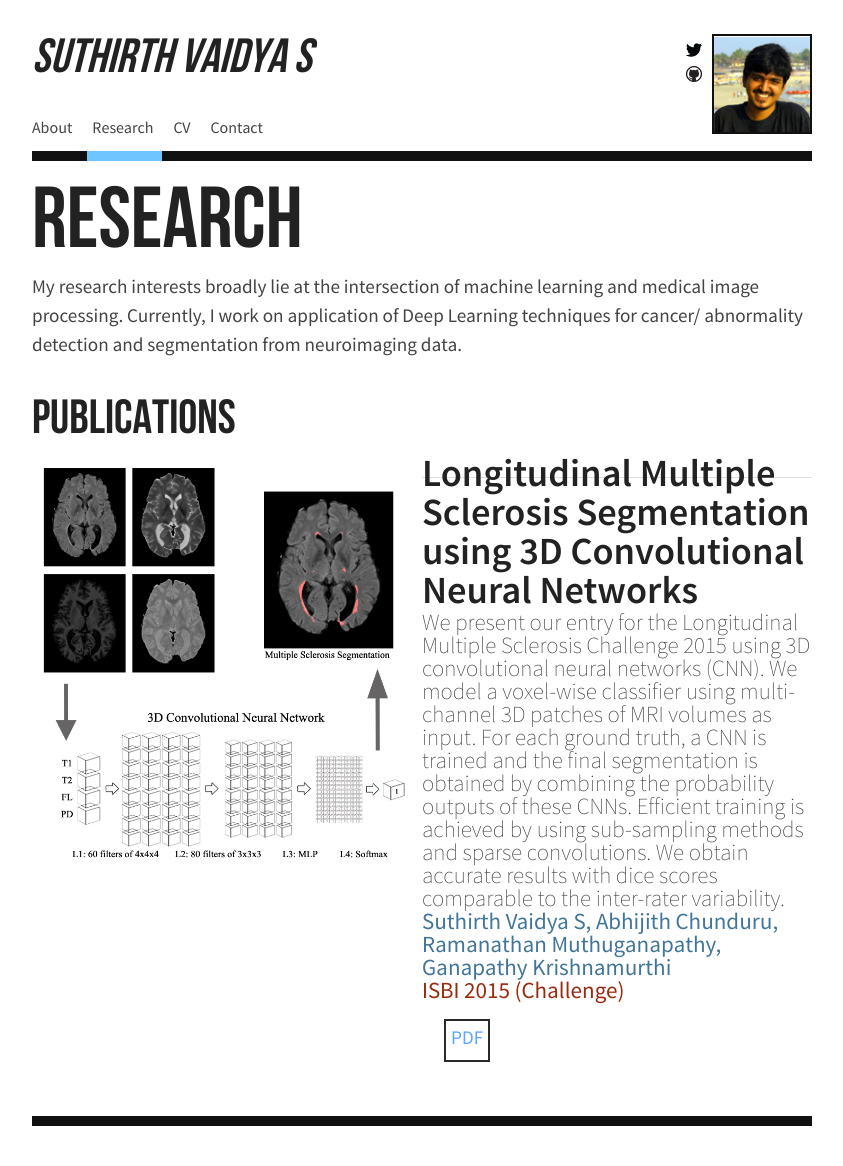
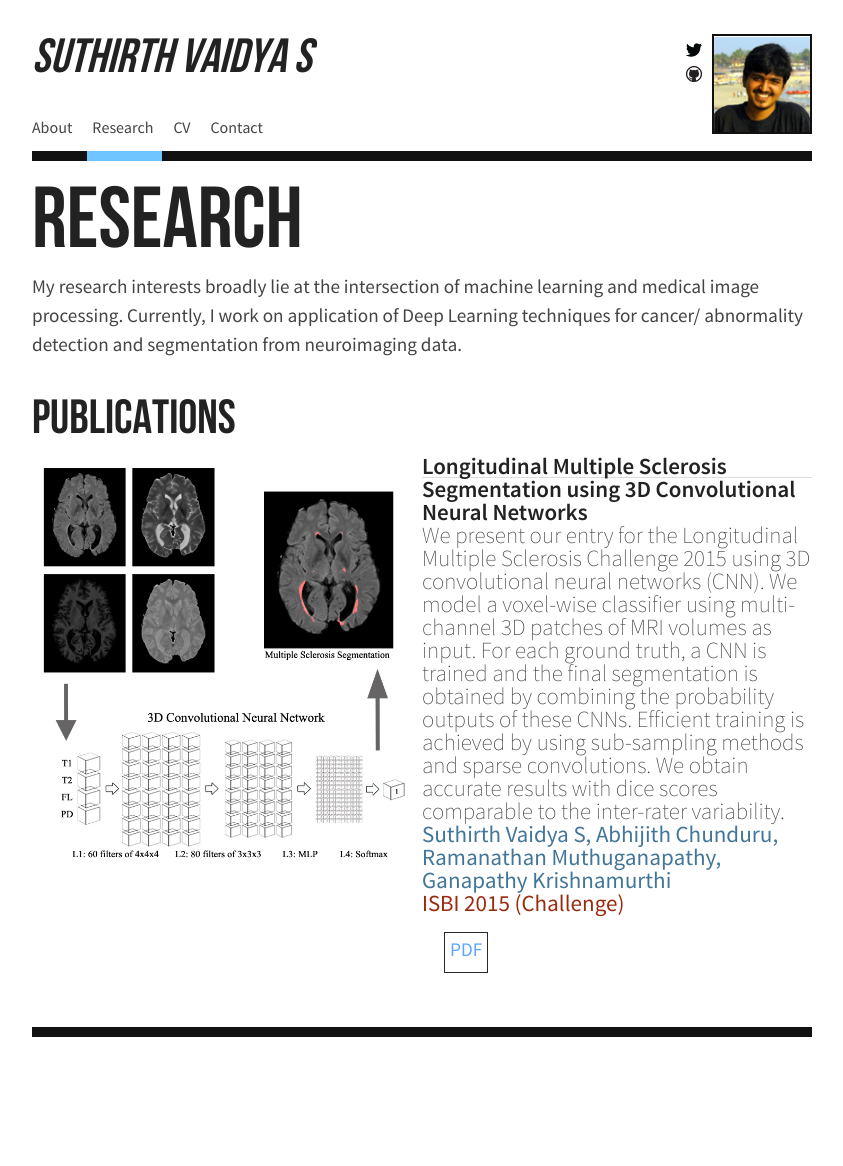
Before and after one commit to suthirth/suthirth.github.io, a Jekyll site: the page built from research/index.html, in a window 1280 px wide. Shown: the whole page, without its empty margins (218-1061 px from the left). Built offline with Jekyll 4.4.1, drawn with Linux system fonts in a browser that asks for light colours; after the commit the page ends 1077 px from its top, so only the background shows below that.

Commit message:
Update mobile.css

```diff
--- a/css/mobile.css
+++ b/css/mobile.css
@@ -286,7 +286,7 @@ hr.soft {
   margin: 0;
 }
 .pubt {
-  font-size: 2em;
+  font-size: 1.2em;
   font-weight:bold;
   color: #222222;
 }
@@ -322,7 +322,7 @@ hr.soft {
   padding-top: 10px;
 }
 .publ li {
-  border: 2px solid #292929;
+  border: 1px solid #292929;
   padding: 5px;
   margin: 5px 2px;
   display: inline-block;
```
